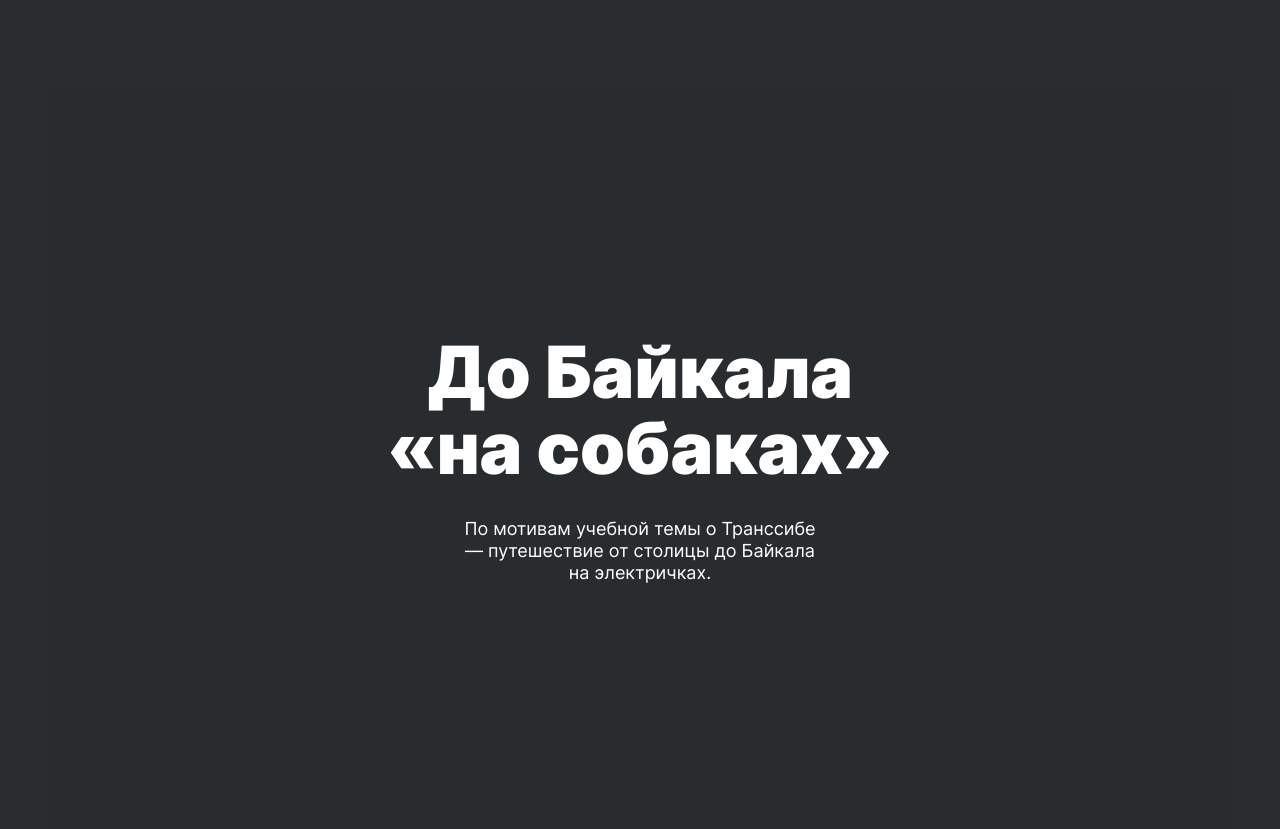
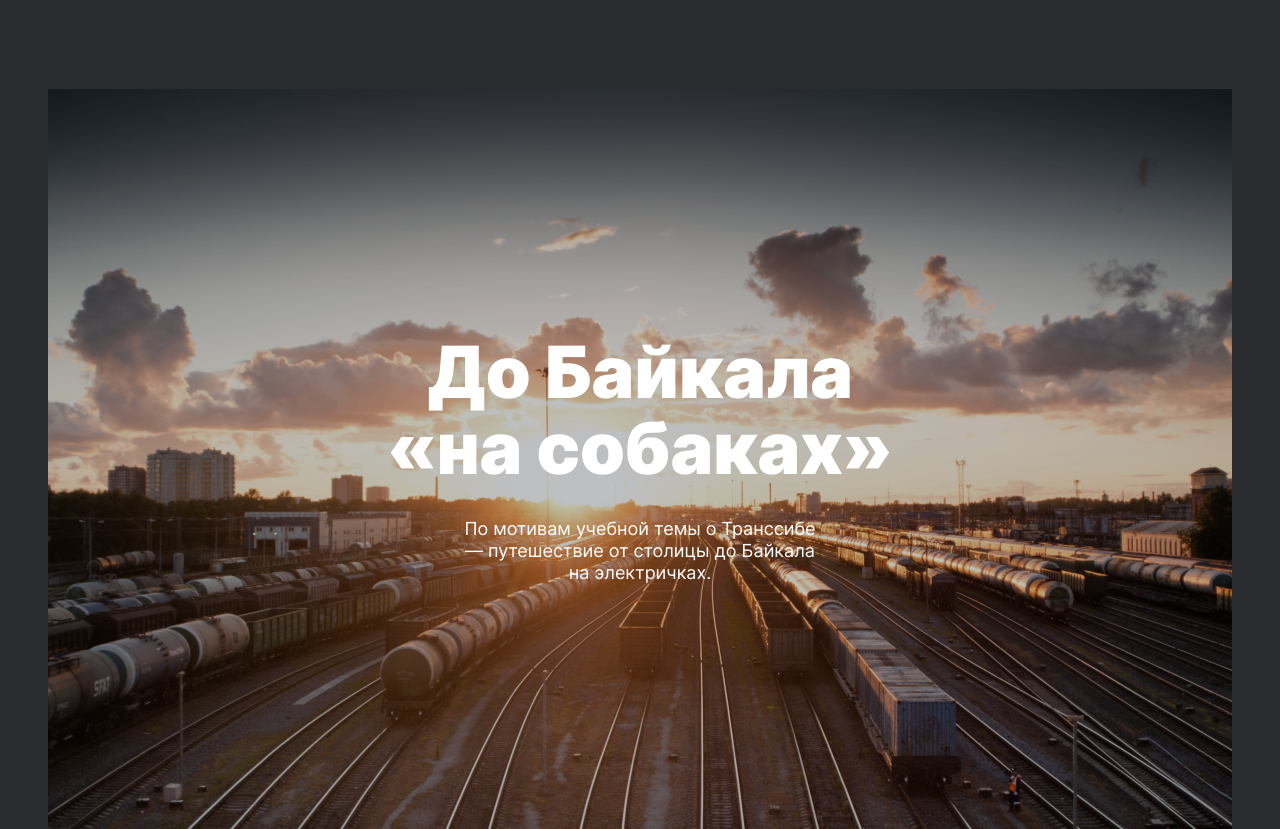
Before and after one commit to Totmir/russian-travel, a plain HTML site: page index.html in a window 1280 px wide. Shown: the part 5813-6642 px from the top of the page. Drawn offline with Linux system fonts and the light colour scheme; the site is published under a folder, as on GitHub Pages, so addresses that start at the root find nothing.

Commit message:
hotfix: path for githubPages

```diff
--- a/blocks/cover/cover.css
+++ b/blocks/cover/cover.css
@@ -7,14 +7,14 @@
     height: 740px;
     margin: 0 48px;
 
-    background: url(/images/cover/__background.png) no-repeat, rgba(42, 44, 47, .3);
+    background: url(../../images/cover/__background.png) no-repeat, rgba(42, 44, 47, .3);
     background-size: cover;
 
     background-blend-mode: multiply;
 }
 
 .cover:hover {
-    background: url(/images/cover/__background.png) no-repeat, rgba(42, 44, 47, .8);
+    background: url(../../images/cover/__background.png) no-repeat, rgba(42, 44, 47, .8);
 }
 
 @media (max-width: 1024px) {
```
